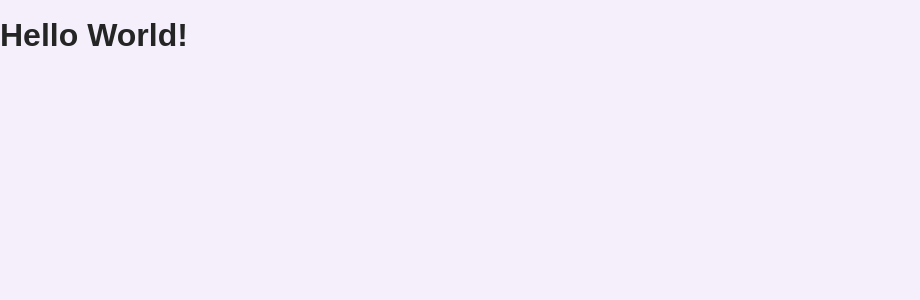
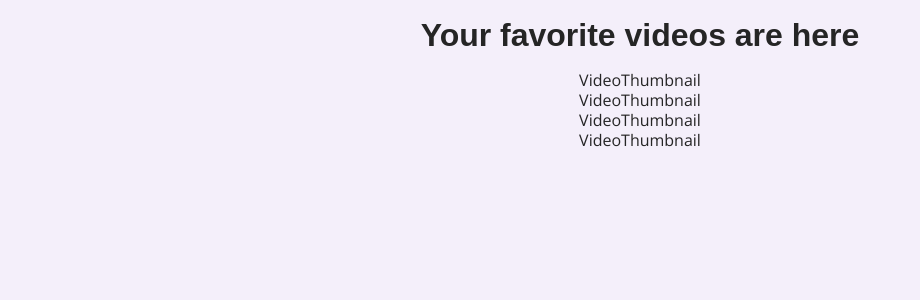
Before and after one commit to Alejandro-Cardozo/react-challenges, a React (Vite) app: page / in a window 1280 px wide. Shown: the top 300 px of the page, without its empty margins (0-920 px from the left). Built offline with nearby package versions, Linux system fonts and the light colour scheme; a web font is replaced by a local one.

Commit message:
Routing and starting the Home Page

```diff
--- a/package.json
+++ b/package.json
@@ -10,7 +10,8 @@
   },
   "dependencies": {
     "react": "^18.2.0",
-    "react-dom": "^18.2.0"
+    "react-dom": "^18.2.0",
+    "react-router-dom": "^6.8.0"
   },
   "devDependencies": {
     "@types/react": "^18.0.26",
--- a/src/App.jsx
+++ /dev/null
@@ -1,5 +0,0 @@
-function App() {
-  return <h1>Hello World!</h1>;
-}
-
-export default App;
--- /dev/null
+++ b/src/components/VideoThumbnail.jsx
@@ -0,0 +1,7 @@
+const VideoThumbnail = () => {
+  return (
+    <div>VideoThumbnail</div>
+  )
+}
+
+export default VideoThumbnail;
--- a/src/index.css
+++ b/src/index.css
@@ -108,3 +108,10 @@ button {
   font: inherit;
   cursor: pointer;
 }
+
+.container {
+  display: flex;
+  justify-content: center;
+  align-items: center;
+  flex-direction: column;
+}
--- a/src/main.jsx
+++ b/src/main.jsx
@@ -1,13 +1,26 @@
-import React from 'react'
-import ReactDOM from 'react-dom/client'
-import App from './App'
-import { CommentsContextProvider } from './context/CommentsContext'
-import './index.css'
+import React from 'react';
+import ReactDOM from 'react-dom/client';
+import VideoPage from './pages/VideoPage';
+import MainPage from './pages/MainPage';
+import { CommentsContextProvider } from './context/CommentsContext';
+import { createBrowserRouter, RouterProvider } from 'react-router-dom';
+import './index.css';
+
+const router = createBrowserRouter([
+  {
+    path: '/',
+    element: <MainPage />,
+  },
+  {
+    path: '/watch/:videoId',
+    element: <VideoPage />,
+  },
+]);
 
 ReactDOM.createRoot(document.getElementById('root')).render(
   <React.StrictMode>
     <CommentsContextProvider>
-      <App />
+      <RouterProvider router={router} />
     </CommentsContextProvider>
-  </React.StrictMode>,
-)
+  </React.StrictMode>
+);
--- a/src/pages/MainPage.jsx
+++ b/src/pages/MainPage.jsx
@@ -0,0 +1,41 @@
+import VideoThumbnail from '../components/VideoThumbnail';
+
+const videos = [
+  {
+    id: 'v1',
+    title: 'Visual Studio Code Tutorial for Beginners - Introduction',
+    url: 'https://www.youtube.com/watch?v=VqCgcpAypFQ',
+    thumbnail: 'https://img.youtube.com/vi/VqCgcpAypFQ/sddefault.jpg',
+  },
+  {
+    id: 'v2',
+    title: 'Flutter Crash Course for Beginners',
+    url: 'https://www.youtube.com/watch?v=x0uinJvhNxI',
+    thumbnail: 'https://img.youtube.com/vi/x0uinJvhNxI/sddefault.jpg',
+  },
+  {
+    id: 'v3',
+    title: 'Build iOS and Android apps using Flutter',
+    url: 'https://www.youtube.com/watch?v=GLSG_Wh_YWc',
+    thumbnail: 'https://img.youtube.com/vi/GLSG_Wh_YWc/sddefault.jpg',
+  },
+  {
+    id: 'v4',
+    title: 'NoSQL vs SQL',
+    url: 'https://www.youtube.com/watch?v=ZS_kXvOeQ5Y',
+    thumbnail: 'https://img.youtube.com/vi/ZS_kXvOeQ5Y/sddefault.jpg',
+  },
+];
+
+const MainPage = () => {
+  return (
+    <div className='container'>
+      <h1>Your favorite videos are here</h1>
+      {videos.map((video) => (
+        <VideoThumbnail key={video.id} video={video} />
+      ))}
+    </div>
+  );
+};
+
+export default MainPage;
--- a/src/pages/VideoPage.jsx
+++ b/src/pages/VideoPage.jsx
@@ -0,0 +1,7 @@
+const VideoPage = () => {
+  return (
+    <div>VideoPage</div>
+  )
+}
+
+export default VideoPage;
```
Also changed, not shown: 1 other file (tests, documents, lock files or other folders).
